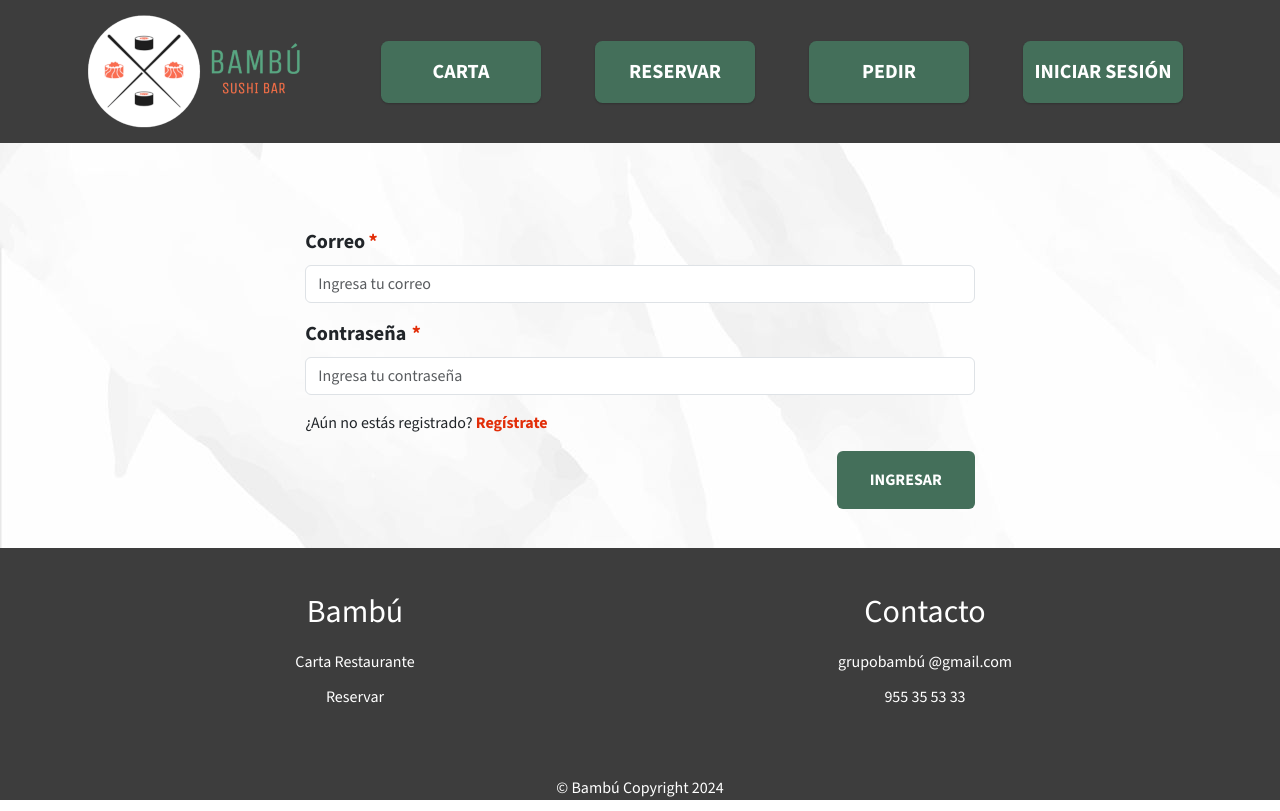
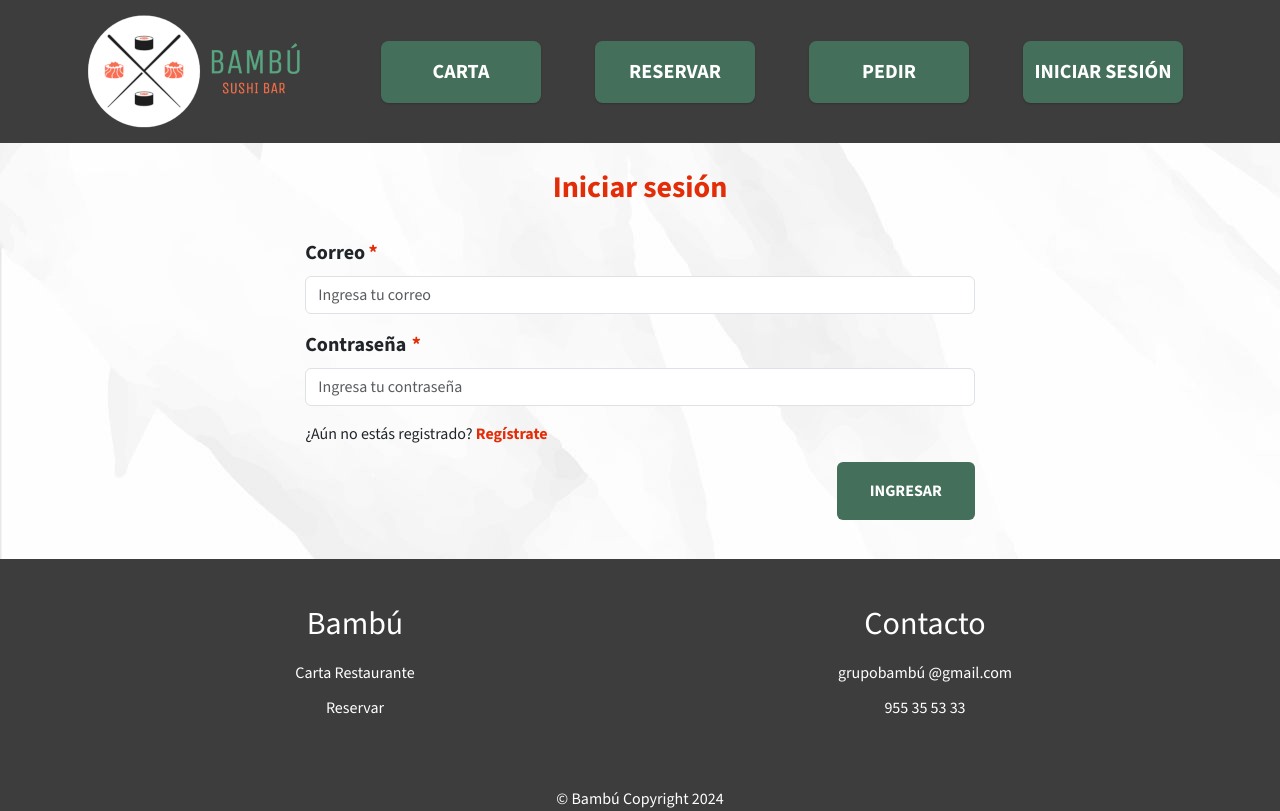
Before and after one commit to CarlosGM2005/Bambu, an Angular app: page /login in a window 1280 px wide. Built offline with nearby package versions, Linux system fonts and the light colour scheme.

Commit message:
encabezadosEnCondiciones

```diff
--- a/src/app/carrito-compra/carrito-compra.component.html
+++ b/src/app/carrito-compra/carrito-compra.component.html
@@ -1,7 +1,3 @@
-<header class="container">
-    <h1 class="ocultar">Bambú - Carrito de Compra</h1>
-</header>
-
 <!-- Barra de navegación de Categorías -->
 
 <div class="container">
@@ -44,7 +40,7 @@
         <div class="row" id="filaGrande">
             <!-- Columna de Productos a la Derecha -->
             <div class="col-12 col-lg-8">
-                <h2 id="titulo">{{ categoria }}</h2>
+                <h1 id="titulo">{{ categoria }}</h1>
                 <div class="row">
                     <!-- Genero dinámicamente los productos -->
                     <div class="col-md-6 mb-4" *ngFor="let producto of productos">
@@ -66,7 +62,7 @@
             <!-- Simulación de Resumen en Carrito de Compra. Columna Izquierda-->
             <div class="col-12 col-lg-4" id="tuPedido">
                 <div class="encabezado">
-                    <h3><strong>TU PEDIDO</strong></h3>
+                    <h1><strong>TU PEDIDO</strong></h1>
                 </div>
 
                 <div class="infoProducto">
--- a/src/app/carrito-compra/carrito-compra.component.scss
+++ b/src/app/carrito-compra/carrito-compra.component.scss
@@ -2,18 +2,6 @@
 $primary-color: #446F5A;
 $secondary-color: #3D3D3D;
 $terciary-color: #E22D08;
-
-.ocultar {
-    position: absolute;
-    width: 1px;
-    height: 1px;
-    padding: 0;
-    margin: -1px;
-    overflow: hidden;
-    clip: rect(0, 0, 0, 0);
-    white-space: nowrap;
-    border: 0;
-}
 
 //Estilos barra navegación de categorías
 .navbar-nav {
@@ -80,6 +68,10 @@ $terciary-color: #E22D08;
 #filaGrande{
     padding-top: 3%;
     padding-bottom: 3%;
+}
+
+h1{
+    font-size: 35px;
 }
 
 .iconos {
--- a/src/app/login/login.component.html
+++ b/src/app/login/login.component.html
@@ -1,11 +1,8 @@
-<header>
-    <h1 class="ocultar">Bambú - Iniciar Sesión</h1>
-</header>
-
 <main>
     <!-- Seccion para loguear tu cuenta -->
     <div class="container" id="seccion">
         <div class="login">
+            <h1>Iniciar sesión</h1>
             <form class="login-form">
                 <div class="mb-3">
                     <label for="email" class="form-label">Correo<span class="required-asterisk"><b>*</b></span></label>
--- a/src/app/login/login.component.scss
+++ b/src/app/login/login.component.scss
@@ -4,18 +4,13 @@ $secondary-color: #3D3D3D;
 $terciary-color: #E22D08;
 
 
-.ocultar {
-    position: absolute;
-    width: 1px;
-    height: 1px;
-    padding: 0;
-    margin: -1px;
-    overflow: hidden;
-    clip: rect(0, 0, 0, 0);
-    white-space: nowrap;
-    border: 0;
+h1{
+    font-size: 30px;
+    text-align: center;
+    font-weight: bold;
+    color: $terciary-color;
+    margin-bottom: 5%;
 }
-
 
 #seccion{
     margin-top: 2%;
--- a/src/app/main/main.component.html
+++ b/src/app/main/main.component.html
@@ -1,17 +1,11 @@
 <html lang="es">
 
-<header>
-    <h1 class="ocultar">Bambú - Página de Inicio</h1>
-</header>
-
-<main>
 <!-- Sección 1 -> Carrusel -->
 <div id="demo" class="carousel slide" data-bs-ride="carousel">
 
     <!-- Indicators/dots -->
     <div class="carousel-indicators">
-            <button type="button" data-bs-target="#demo" data-bs-slide-to="0" class="active"
-                aria-label="Foto 1"></button>
+        <button type="button" data-bs-target="#demo" data-bs-slide-to="0" class="active" aria-label="Foto 1"></button>
         <button type="button" data-bs-target="#demo" data-bs-slide-to="1" aria-label="Foto 2"></button>
         <button type="button" data-bs-target="#demo" data-bs-slide-to="2" aria-label="Foto 3"></button>
         <button type="button" data-bs-target="#demo" data-bs-slide-to="3" aria-label="Foto 4"></button>
@@ -83,13 +77,13 @@
 
 <!--Sección 4 -> Datos de los locales-->
 <div class="container" id="seccion">
-        <h2>RESTAURANTES</h2>
+    <h1>RESTAURANTES</h1>
     <div class="row">
         <div class="col-12 col-md-6 d-flex flex-column justify-content-center align-items-center mb-4 mb-md-0">
             <img src="assets/images/inicio/sevillaeditada.jpg" class="restaurante"
                 alt="Foto difuminada de nuestro local en Sevilla">
             <div>
-                    <h3>SEVILLA</h3>
+                <h2>SEVILLA</h2>
                 <div class="datosLocales">
                     <p><img src="assets/images/iconos/marcador-de-posicion.png" id="icono"
                             alt="Icono de ubicación">Avenida de Ramón y Cajal 5, 41005</p>
@@ -104,7 +98,7 @@
             <img src="assets/images/inicio/utreraeditada.jpg" class="restaurante"
                 alt="Foto difuminada de nuestro local en Utrera">
             <div>
-                    <h3>UTRERA</h3>
+                <h2>UTRERA</h2>
                 <div class="datosLocales">
                     <p><img src="assets/images/iconos/marcador-de-posicion.png" id="icono"
                             alt="Icono de ubicación">Avenida de María Auxiliadora 80, 41710</p>
@@ -120,6 +114,6 @@
 
 </div>
 
-</main>
+
 
 </html>
--- a/src/app/main/main.component.scss
+++ b/src/app/main/main.component.scss
@@ -3,18 +3,6 @@ $primary-color: #446F5A;
 $secondary-color: #3D3D3D;
 $terciary-color: #E22D08;
 
-
-.ocultar {
-    position: absolute;
-    width: 1px;
-    height: 1px;
-    padding: 0;
-    margin: -1px;
-    overflow: hidden;
-    clip: rect(0, 0, 0, 0);
-    white-space: nowrap;
-    border: 0;
-}
 
 //Estilo correspondiente a Sección 1 -> Carrusel
 .carousel-inner {
@@ -33,13 +21,13 @@ $terciary-color: #E22D08;
 }
 
 //Estilo correspondiente a Sección 4 -> Datos de los locales
-h2{
+h1{
     font-weight: bold;
     text-align: center;
     margin-bottom: 3%;
 }
 
-h3{
+h2{
     font-weight: bold;
     text-align: center;
 }
--- a/src/app/registrarse/registrarse.component.html
+++ b/src/app/registrarse/registrarse.component.html
@@ -1,9 +1,7 @@
-<header>
-    <h1 class="ocultar">Bambú - Iniciar Sesión</h1>
-</header>
 <main>
     <div class="container" id="seccion">
         <div class="login">
+            <h1>Regístrate</h1>
             <form class="login-form">
                 <!-- Registrar Nombre -->
                 <div class="mb">
--- a/src/app/registrarse/registrarse.component.scss
+++ b/src/app/registrarse/registrarse.component.scss
@@ -3,16 +3,12 @@ $primary-color: #446F5A;
 $secondary-color: #3D3D3D;
 $terciary-color: #E22D08;
 
-.ocultar {
-    position: absolute;
-    width: 1px;
-    height: 1px;
-    padding: 0;
-    margin: -1px;
-    overflow: hidden;
-    clip: rect(0, 0, 0, 0);
-    white-space: nowrap;
-    border: 0;
+h1{
+    font-size: 30px;
+    text-align: center;
+    font-weight: bold;
+    color: $terciary-color;
+    margin-bottom: 3%;
 }
 
 #seccion{
--- a/src/app/reservar/reservar.component.html
+++ b/src/app/reservar/reservar.component.html
@@ -1,17 +1,13 @@
-<header class="container">
-    <h1 class="ocultar">Bambú - Reservar</h1>
-</header>
-
 <main class="container">
-    <h2>¡Bienvenido a Bambú!</h2>
-    <h2>Haz tu reserva</h2>
+    <h1>¡Bienvenido a Bambú!</h1>
+    <h1>Haz tu reserva</h1>
 
 
     <!--Elección del local-->
     <div class="opcionesReserva">
         <form action="#">
             <label for="local">
-                <h3>¿Dónde deseas reservar?</h3><br>
+                <h2>¿Dónde deseas reservar?</h2><br>
             </label><br>
             <select class="form-select" [(ngModel)]="reserva.local" id="local" name="local" required>
                 <option value="">--Selecciona una opción--</option>
@@ -25,7 +21,7 @@
     <div class="opcionesReserva">
         <form action="#">
             <label for="fecha" class="form-label">
-                <h3>¿Qué día deseas reservar?</h3><br>
+                <h2>¿Qué día deseas reservar?</h2><br>
             </label>
             <input type="date" id="fecha" name="fecha" class="form-control" [(ngModel)]="reserva.fecha" required>
         </form>
@@ -35,7 +31,7 @@
     <div class="opcionesReserva">
         <form action="#">
             <label for="hora">
-                <h3>¿A qué hora deseas reservar?</h3><br>
+                <h2>¿A qué hora deseas reservar?</h2><br>
             </label>
             <select class="form-select" id="hora" [(ngModel)]="reserva.hora" name="hora" required>
                 <option value="">--Selecciona una opción--</option>
--- a/src/app/reservar/reservar.component.scss
+++ b/src/app/reservar/reservar.component.scss
@@ -3,24 +3,13 @@ $primary-color: #446F5A;
 $secondary-color: #3D3D3D;
 $terciary-color: #E22D08;
 
-.ocultar {
-    position: absolute;
-    width: 1px;
-    height: 1px;
-    padding: 0;
-    margin: -1px;
-    overflow: hidden;
-    clip: rect(0, 0, 0, 0);
-    white-space: nowrap;
-    border: 0;
+h1{
+    margin-top: 2%;
+    margin-bottom: 2%;
+    font-size: 35px;
 }
 
 h2{
-    margin-top: 2%;
-    margin-bottom: 2%;
-}
-
-h3{
     font-size: 20px;
 }
 
```
Lines whose indentation alone changed are shown as unchanged.
